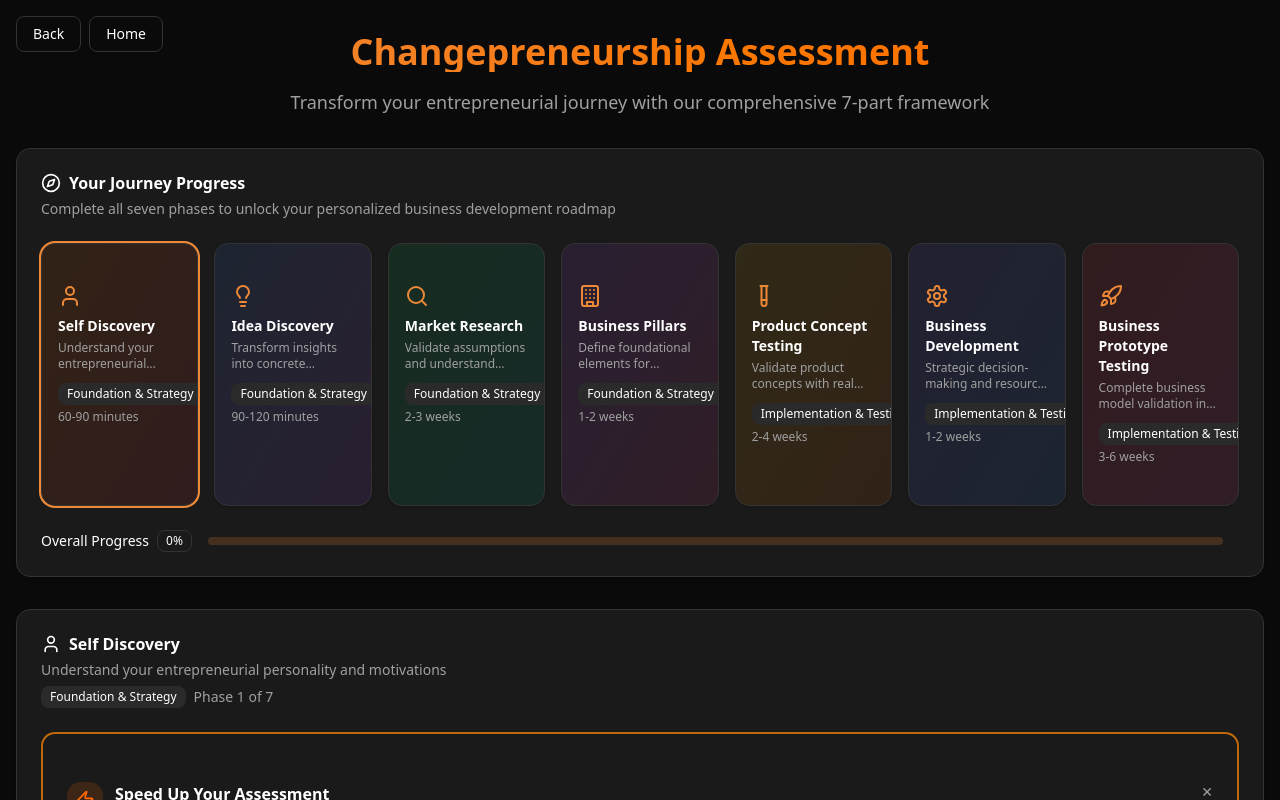
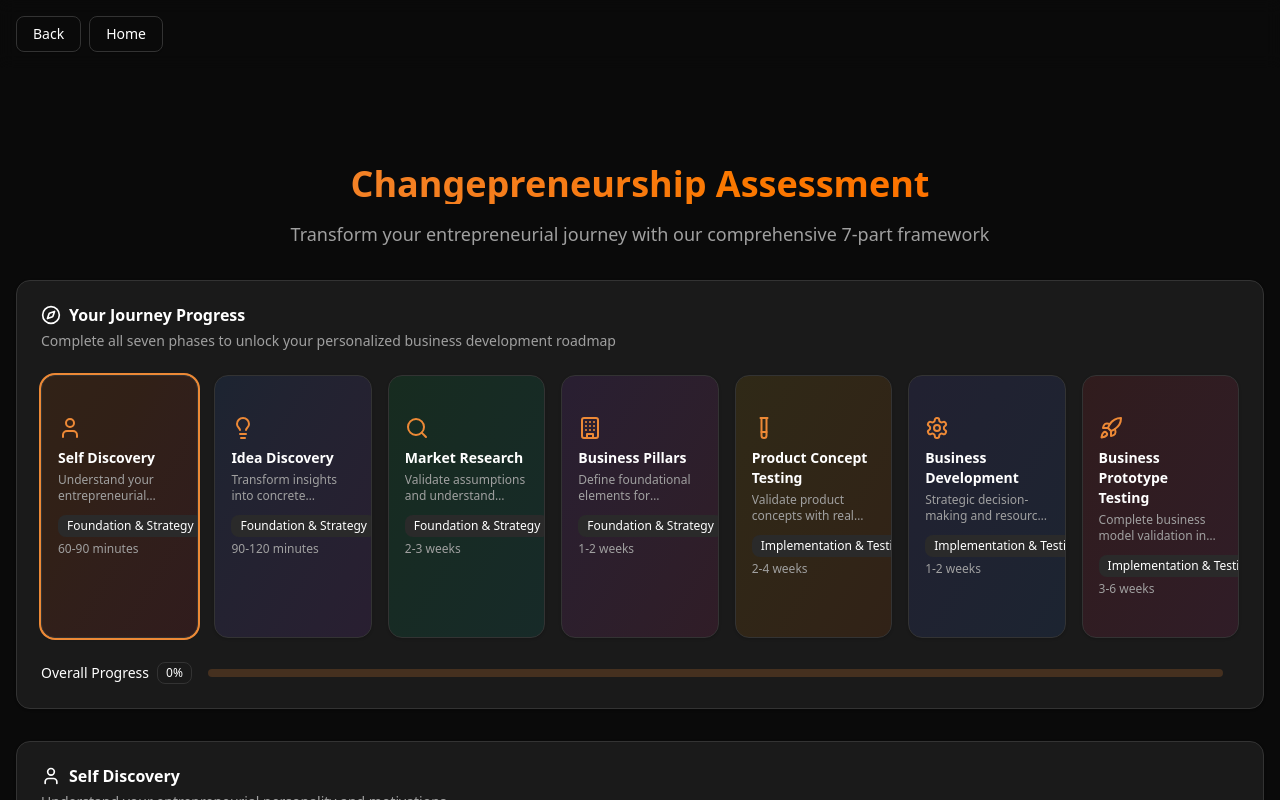
Before and after one commit to ryanf27/Changepreneurship-, a React (Vite) app in the folder changepreneurship-enhanced/: page /#/assessment in a window 1280 px wide. Shown: the top 800 px of the page. Built offline with nearby package versions, Linux system fonts and the light colour scheme.

Commit message:
Use sticky header with accessible buttons

```diff
--- a/changepreneurship-enhanced/src/App.jsx
+++ b/changepreneurship-enhanced/src/App.jsx
@@ -292,6 +292,7 @@ function App() {
         <Router>
           <div className="App">
             <NavBar />
+            <main className="pt-16">
               <Routes>
                 <Route path="/" element={<LandingPage />} />
                 <Route path="/assessment" element={<AssessmentPage />} />
@@ -306,6 +307,7 @@ function App() {
                 <Route path="/assessment-history" element={<AssessmentHistory />} />
                 <Route path="*" element={<Navigate to="/" replace />} />
               </Routes>
+            </main>
           </div>
         </Router>
       </AssessmentProvider>
--- a/changepreneurship-enhanced/src/components/NavBar.jsx
+++ b/changepreneurship-enhanced/src/components/NavBar.jsx
@@ -9,14 +9,24 @@ const NavBar = () => {
   if (location.pathname === "/") return null;
 
   return (
-    <div className="fixed top-4 left-4 z-50 flex gap-2">
-      <Button variant="outline" onClick={() => navigate(-1)}>
-        Back
-      </Button>
-      <Button variant="outline" onClick={() => navigate("/")}>
-        Home
-      </Button>
-    </div>
+    <header className="sticky top-0 w-full z-40 bg-background/80 backdrop-blur">
+      <div className="container mx-auto flex gap-2 p-4">
+        <Button
+          variant="outline"
+          onClick={() => navigate(-1)}
+          aria-label="Go back"
+        >
+          Back
+        </Button>
+        <Button
+          variant="outline"
+          onClick={() => navigate("/")}
+          aria-label="Go home"
+        >
+          Home
+        </Button>
+      </div>
+    </header>
   );
 };
 
```
Lines whose indentation alone changed are shown as unchanged.
